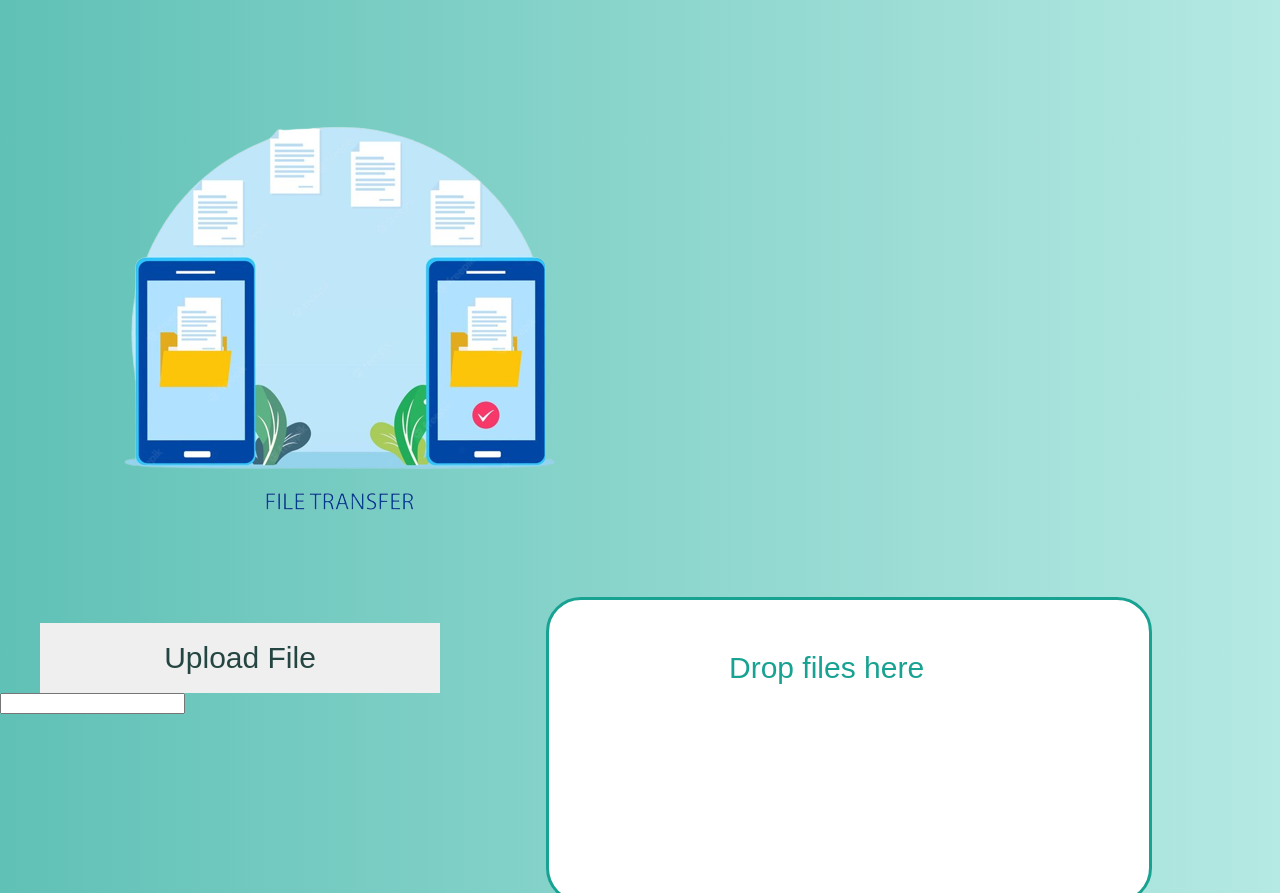
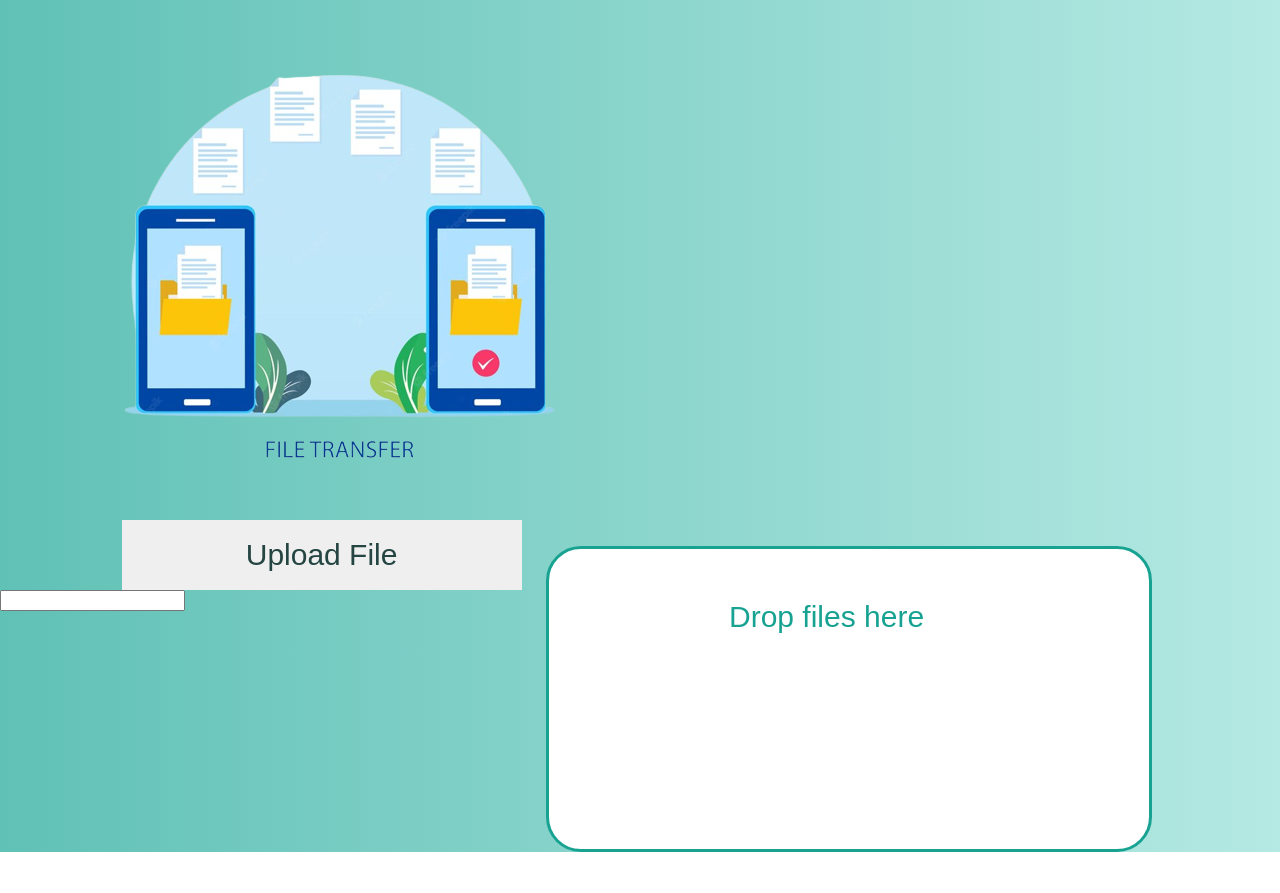
Before and after one commit to 123archie/File_Sharing_System_frontend, a website: page upload.html in a window 1280 px wide. Shown: the part 367-1260 px from the top of the page. After the commit the page ends 1219 px from the top, so only its background shows below. Drawn offline with Linux system fonts and the light colour scheme; some icons are missing.

Commit message:
correcting the frontend

```diff
--- a/upload.css
+++ b/upload.css
@@ -261,7 +261,7 @@ a #hamburger:hover {
   background-color: rgba(0, 0, 0, 0.1);
 }
 #file_transfer{
-  margin-top: 7%;
+  margin-top: 3%;
   margin-left: 7%;
  }
 
@@ -293,14 +293,18 @@ a #hamburger:hover {
 }
 #form #button{
   width: 400px;
-  margin-left: 40px;
-  margin-top: 5%;
+  margin-left: 9.5%;
+  margin-top: 1%;
   font-size: 30px;
   height: 70px;
   border: 2px #244541;
   color: #244541;
   cursor: pointer;
   font-family: "League Spartan", sans-serif;
+}
+#form #button:hover{
+  color: white;
+  background-color: #244541;
 }
 
 @media all and (max-width: 760px){
@@ -318,6 +322,4 @@ a #hamburger:hover {
   top: 0%;
  width:device-width;
 }
-
-
 }
```
Also changed, not shown: 2 other files.
